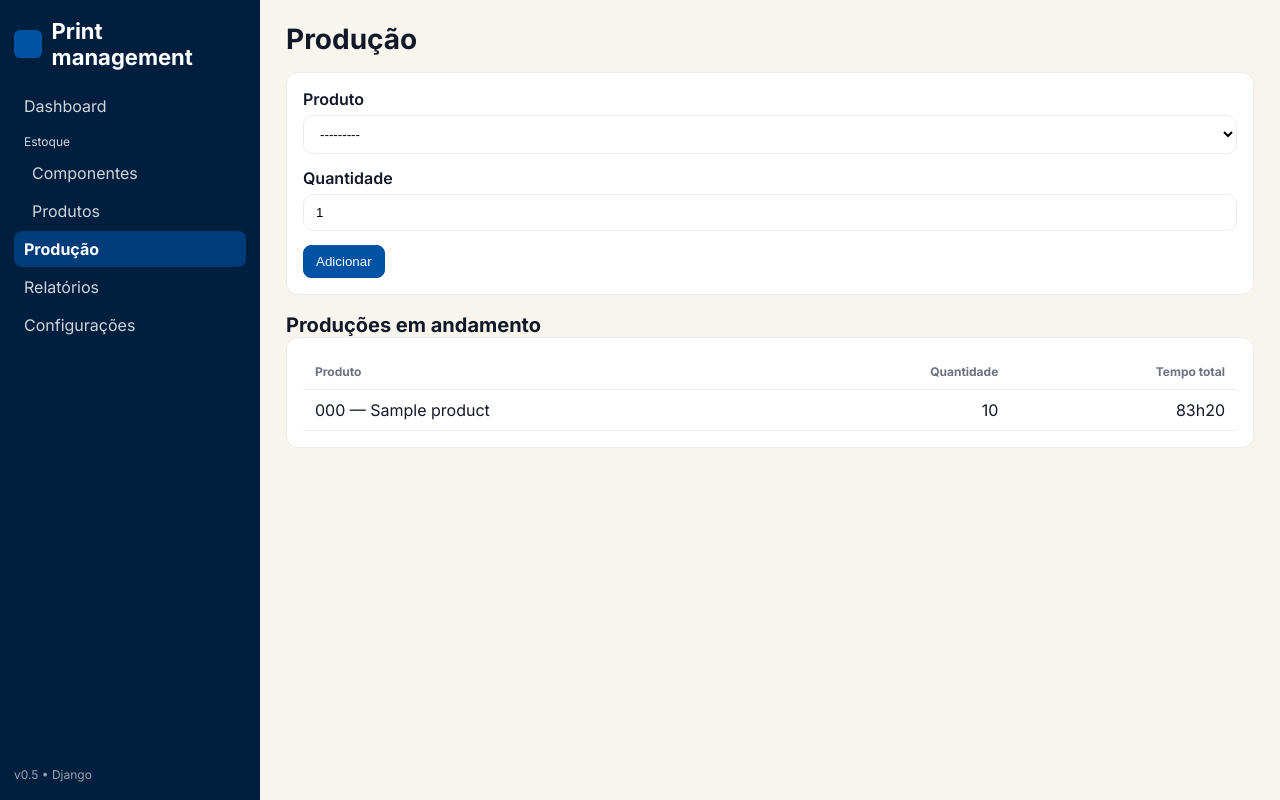
After one commit to Imatolas/print_management, a Django app: page /producao/ in a window 1280 px wide. The commit adds this page. Run offline with Django 5.2, Linux system fonts and the light colour scheme; data comes from the database, SQL or seed files in the repository; tables that the repository leaves empty hold one stand-in row (values such as "Sample post").

Commit message:
Add production page with order form and list

```diff
--- a/core/views.py
+++ b/core/views.py
@@ -3,8 +3,8 @@ from django.shortcuts import get_object_or_404, redirect, render
 from django.urls import reverse
 from django.contrib import messages
 
-from .models import Component, Product, BOMItem
-from .forms import ComponentForm, ProductForm, BOMFormSet
+from .models import Component, Product, BOMItem, ProductionOrder, minutes_to_hhmm
+from .forms import ComponentForm, ProductForm, BOMFormSet, ProductionOrderForm
 
 # ----------------------
 # Helpers tolerantes a diferenças nos modelos
@@ -270,6 +270,25 @@ def produtos_delete(request, pk):
     return render(request, "confirm_delete.html", {"title": "Excluir produto", "object": obj})
 
 
+# ----------------------
+# PRODUÇÃO
+# ----------------------
+def producao(request):
+    form = ProductionOrderForm(request.POST or None)
+    if request.method == "POST" and form.is_valid():
+        form.save()
+        messages.success(request, "Ordem de produção criada.")
+        return redirect("producao")
+
+    orders = []
+    qs = ProductionOrder.objects.filter(status="open").select_related("product")
+    for op in qs:
+        total_min = op.product.bom_required_minutes(op.quantity)
+        orders.append({"obj": op, "total_time": minutes_to_hhmm(total_min)})
+
+    return render(request, "producao.html", {"form": form, "orders": orders})
+
+
 # A view específica para editar apenas componentes do produto não é mais necessária,
 # pois `produtos_edit` já lida com o formulário principal e o BOM.
 
--- a/mfgsite/urls.py
+++ b/mfgsite/urls.py
@@ -22,6 +22,9 @@ urlpatterns = [
     path("produtos/<int:pk>/editar/", v.produtos_edit, name="produtos-edit"),
     path("produtos/<int:pk>/excluir/", v.produtos_delete, name="produtos-delete"),
 
+    # Produção
+    path("producao/", v.producao, name="producao"),
+
     # Relatórios e Configurações
     path("relatorios/", v.relatorios, name="relatorios"),
     path("configuracoes/", v.configuracoes, name="configuracoes"),
--- a/templates/base.html
+++ b/templates/base.html
@@ -74,6 +74,7 @@
           <a href="{% url 'estoque-componentes' %}" id="nav-comp" {% if request.resolver_match.url_name == 'estoque-componentes' %}class="active"{% endif %}>Componentes</a>
           <a href="{% url 'estoque-produtos' %}" id="nav-prod" {% if request.resolver_match.url_name == 'estoque-produtos' %}class="active"{% endif %}>Produtos</a>
         </div>
+        <a href="{% url 'producao' %}" id="nav-producao" {% if request.resolver_match.url_name == 'producao' %}class="active"{% endif %}>Produção</a>
         <a href="{% url 'relatorios' %}" id="nav-rel" {% if request.resolver_match.url_name == 'relatorios' %}class="active"{% endif %}>Relatórios</a>
         <a href="{% url 'configuracoes' %}" id="nav-config" {% if request.resolver_match.url_name == 'configuracoes' %}class="active"{% endif %}>Configurações</a>
       </nav>
--- /dev/null
+++ b/templates/producao.html
@@ -0,0 +1,32 @@
+{% extends "base.html" %}
+{% block title %}Produção{% endblock %}
+{% block content %}
+<div class="page-header"><div class="page-title">Produção</div></div>
+<form method="post" class="block form">
+  {% csrf_token %}
+  <div class="field"><label for="{{ form.product.id_for_label }}">Produto</label>{{ form.product }}</div>
+  <div class="field"><label for="{{ form.quantity.id_for_label }}">Quantidade</label>{{ form.quantity }}</div>
+  <div class="form-actions">
+    <button class="btn btn-primary" type="submit">Adicionar</button>
+  </div>
+</form>
+<div class="page-title" style="font-size:20px;margin-top:18px">Produções em andamento</div>
+<div class="block">
+  <table>
+    <thead><tr><th>Produto</th><th class="right">Quantidade</th><th class="right">Tempo total</th></tr></thead>
+    <tbody>
+    {% if orders %}
+      {% for o in orders %}
+      <tr>
+        <td>{{ o.obj.product.code }} — {{ o.obj.product.name }}</td>
+        <td class="right">{{ o.obj.quantity }}</td>
+        <td class="right">{{ o.total_time }}</td>
+      </tr>
+      {% endfor %}
+    {% else %}
+      <tr><td colspan="3" class="muted">Nenhuma produção em andamento.</td></tr>
+    {% endif %}
+    </tbody>
+  </table>
+</div>
+{% endblock %}
```
